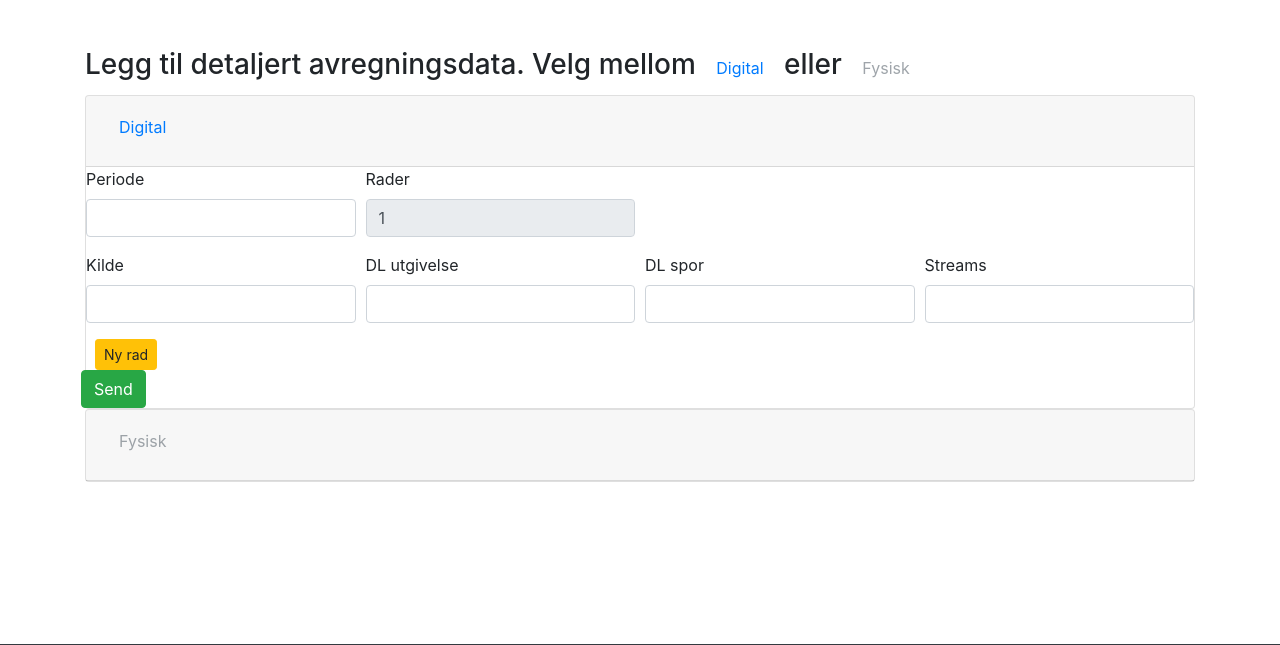
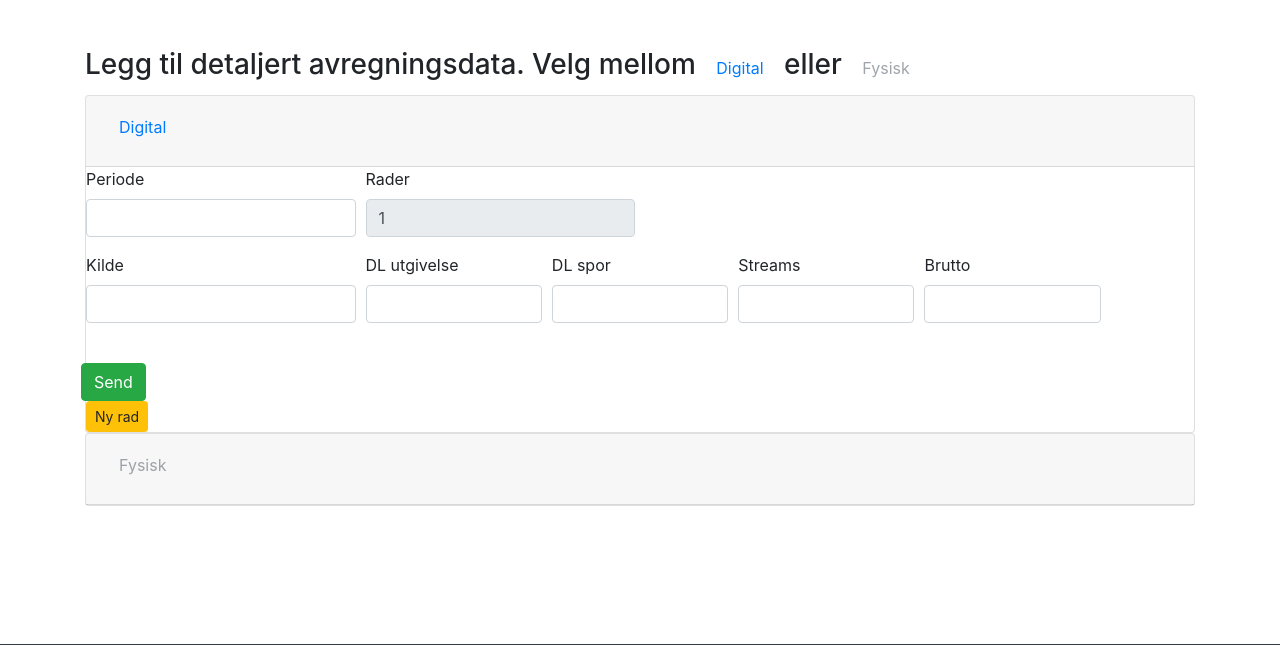
Before and after one commit to vegardalvsaker/badvibes-royaltysystem, a Django app: page /royaltysystem/artist/1/utgivelse/1/nydetaljertavregning in a window 1280 px wide, after a click on "Digital". Shown: the part 56-701 px from the top of the page. Run offline with Django 3.2, Linux system fonts and the light colour scheme; data comes from the database, SQL or seed files in the repository; some libraries are stand-ins or nearby versions.

Commit message:
bugfixes

```diff
--- a/royaltysystem/models.py
+++ b/royaltysystem/models.py
@@ -30,6 +30,9 @@ class UtgivelseFormat(models.Model):
     format = models.CharField(max_length=10)
     fysisk_format_type = models.CharField(blank=True, max_length=20)
     utgivelse = models.ForeignKey(Utgivelse, on_delete=models.CASCADE)
+
+    class Meta:
+        unique_together = ('format', 'utgivelse')
 
     def __str__(self):
         if self.fysisk_format_type:
--- a/royaltysystem/static/royaltysystem/js/utgivelse.js
+++ b/royaltysystem/static/royaltysystem/js/utgivelse.js
@@ -10,7 +10,7 @@ function nyDigitalRad() {
     $(document).ready(() => {
         digitalRadIndex++;
         $('#digitalRader').val(digitalRadIndex);
-        let rad = '<div class="form-row"><div class="form-group col-3"><label for="kilde">Kilde</label><input type="text" class="form-control" id="kilde" name="kilde'+ digitalRadIndex +'" required></div><div class="form-group col-3"><label for="DLutgivelse">DL utgivelse</label><input type="number" class="form-control" id="DLutgivelse" name="DLutgivelse'+ digitalRadIndex +'" min="0"></div><div class="form-group col-3"><label for="DLspor">DL spor</label><input type="number" class="form-control" id="DLspor" name="DLspor'+ digitalRadIndex +'" min="0"></div><div class="form-group col-3"><label for="streams">Streams</label><input type="number" class="form-control" id="streams" name="streams'+ digitalRadIndex +'" min="0"></div></div><div class="form-group col-3"><label for="brutto">Brutto</label><input type="number" class="form-control" id="brutto" name="brutto'+ digitalRadIndex +'" min="0"></div></div>';
+        let rad = '<div class="form-row"><div class="form-group col-3"><label for="kilde">Kilde</label><input type="text" class="form-control" id="kilde" name="kilde'+ digitalRadIndex +'" required></div><div class="form-group col-2"><label for="DLutgivelse">DL utgivelse</label><input type="number" class="form-control" id="DLutgivelse" name="DLutgivelse'+ digitalRadIndex +'" min="0"></div><div class="form-group col-2"><label for="DLspor">DL spor</label><input type="number" class="form-control" id="DLspor" name="DLspor'+ digitalRadIndex +'" min="0"></div><div class="form-group col-2"><label for="streams">Streams</label><input type="number" class="form-control" id="streams" name="streams'+ digitalRadIndex +'" min="0"></div><div class="form-group col-2"><label for="brutto">Brutto</label><input type="number" class="form-control" id="brutto" name="brutto'+ digitalRadIndex +'" min="0" step="any" required></div></div>';
         $("#nyDigitalRad").append(rad);
     });
 }
@@ -19,7 +19,7 @@ function nyFysiskRad() {
     $(document).ready(() => {
         fysiskRadIndex++;
         $('#fysiskRader').val(fysiskRadIndex);
-        let rad = '<div class="form-row"><div class="form-group col-3"><label for="kilde">Kilde</label><input type="text" class="form-control" id="kilde" name="kilde'+ fysiskRadIndex +'" required></div><div class="form-group col-3"><label for="antall">Antall</label><input type="number" class="form-control" id="antall" name="antall'+ fysiskRadIndex +'" min="0"></div><div class="form-group col-3"><label for="inntekter">Inntekter</label><input type="number" class="form-control" id="inntekter" name="inntekter'+ fysiskRadIndex +'" min="0"></div><div class="form-group col-3"><label for="kostnader">Kostnader</label><input type="number" class="form-control" id="kostnader" name="kostnader'+ fysiskRadIndex +'" min="0"></div><div class="form-group col-3"><label for="brutto">Brutto</label><input type="number" class="form-control" id="brutto" name="brutto'+ fysiskRadIndex +'" min="0"></div></div>';
+        let rad = '<div class="form-row"><div class="form-group col-3"><label for="kilde">Kilde</label><input type="text" class="form-control" id="kilde" name="kilde'+ fysiskRadIndex +'" required></div><div class="form-group col-2"><label for="antall">Antall</label><input type="number" class="form-control" id="antall" name="antall'+ fysiskRadIndex +'" min="0"></div><div class="form-group col-2"><label for="inntekter">Inntekter</label><input type="number" class="form-control" id="inntekter" name="inntekter'+ fysiskRadIndex +'" min="0"></div><div class="form-group col-2"><label for="kostnader">Kostnader</label><input type="number" class="form-control" id="kostnader" name="kostnader'+ fysiskRadIndex +'" min="0"></div><div class="form-group col-2"><label for="brutto">Brutto</label><input type="number" class="form-control" id="brutto" name="brutto'+ fysiskRadIndex +'" min="0" step="any" required></div></div>';
         $("#nyFysiskRad").append(rad);
     });
 }
--- a/royaltysystem/templates/royaltysystem/avregning_detaljert_form.html
+++ b/royaltysystem/templates/royaltysystem/avregning_detaljert_form.html
@@ -33,24 +33,32 @@
                                                 <input type="text" class="form-control" id="kilde" name="kilde1" required>
                                             </div>
 
-                                            <div class="form-group col-3">
+                                            <div class="form-group col-2">
                                                 <label for="DLutgivelse">DL utgivelse</label>
                                                 <input type="number" class="form-control" id="DLutgivelse" name="DLutgivelse1" min="0" required>
                                             </div>
 
-                                            <div class="form-group col-3">
+                                            <div class="form-group col-2">
                                                 <label for="DLspor">DL spor</label>
                                                 <input type="number" class="form-control" id="DLspor" name="DLspor1" min="0" required>
                                             </div>
 
-                                                <div class="form-group col-3">
-                                                    <label for="streams">Streams</label>
-                                                    <input type="number" class="form-control" id="streams" name="streams1" min="0" required>
-                                                </div>
+                                            <div class="form-group col-2">
+                                                <label for="streams">Streams</label>
+                                                <input type="number" class="form-control" id="streams" name="streams1" min="0" required>
+                                            </div>
+
+                                            <div class="form-group col-2">
+                                                <label for="brutto">Brutto</label>
+                                                <input type="number" class="form-control" id="brutto" name="brutto1" min="0" step="any" required>
+                                            </div>
                                         </div>
+                                        <!-- Where new rows will be appended -->
+
                                         <span id="nyDigitalRad">&nbsp;</span>
-                                        <button class="btn btn-sm btn-warning" onclick="nyDigitalRad()">Ny rad</button>
+
                                         <div class="form-row"><input class="btn btn-success form-submit pull-right" type="submit" value="Send"></div>
+                                        <button type="button" class="btn btn-sm btn-warning" onclick="nyDigitalRad()">Ny rad</button>
                                     </form>
                                 </div>
                             </div>
@@ -98,7 +106,7 @@
 
                                             <div class="form-group col-3">
                                                 <label for="brutto">Brutto</label>
-                                                <input type="number" class="form-control" id="brutto" name="brutto1" min="0" required>
+                                                <input type="number" class="form-control" id="brutto" name="brutto1" min="0" step="any" required>
                                             </div>
                                         </div>
                                         <span id="nyFysiskRad">&nbsp;</span>
--- a/royaltysystem/templates/royaltysystem/velgperiode.html
+++ b/royaltysystem/templates/royaltysystem/velgperiode.html
@@ -14,6 +14,9 @@
 
 
             {% endif %}
+                <div class="row">
+                    <a class="btn btn-secondary" href="{% url 'avregning_detaljert' artist_id katalognr %}">Ny periode</a>
+                </div>
             </div>
 
 {% include 'royaltysystem/partials/bottom.html' %}
--- a/royaltysystem/utils/utils.py
+++ b/royaltysystem/utils/utils.py
@@ -3,7 +3,10 @@ import pdb
 PERIODS = Periode.objects.all()
 
 def kalkuler_akkumulert_when_utbetalt(avregninger, attribute):
-    return getattr(avregninger[len(avregninger)-1], attribute, False)
+    if len(avregninger) > 0:
+        return getattr(avregninger[len(avregninger)-1], attribute, False)
+    else:
+        return 0
 
 
 def kalkuler_fysisk_sum(fysisk_liste):
--- a/royaltysystem/views.py
+++ b/royaltysystem/views.py
@@ -141,7 +141,7 @@ def avregning_detaljert(request, artist_id, katalognr):
 def add_avregning_detaljert_digital(request, artist_id, katalognr):
     p = request.POST.get('periode')
     periode = Periode.objects.get_or_create(periode=p)[0]
-    rader = int(request.POST.get('rader'))
+    rader = int(request.POST.get('digitalRader'))
     utgivelse_format = UtgivelseFormat.objects.get(utgivelse=katalognr, format='Digital')
 
     for i in range (1, rader+1):
@@ -159,7 +159,7 @@ def add_avregning_detaljert_digital(request, artist_id, katalognr):
 def add_avregning_detaljert_fysisk(request, artist_id, katalognr):
     p = request.POST.get('periode')
     periode = Periode.objects.get_or_create(periode=p)[0]
-    rader = int(request.POST.get('rader'))
+    rader = int(request.POST.get('fysiskRader'))
     utgivelse_format = UtgivelseFormat.objects.get(utgivelse=katalognr, format='Fysisk')
 
     for i in range (1, rader+1):
```
